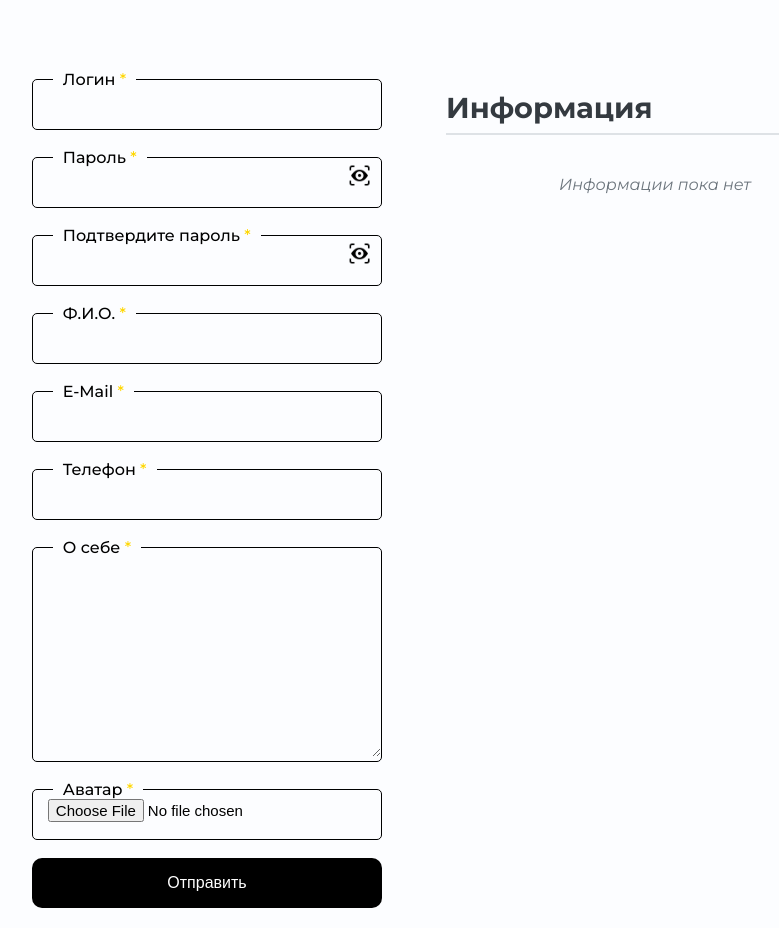
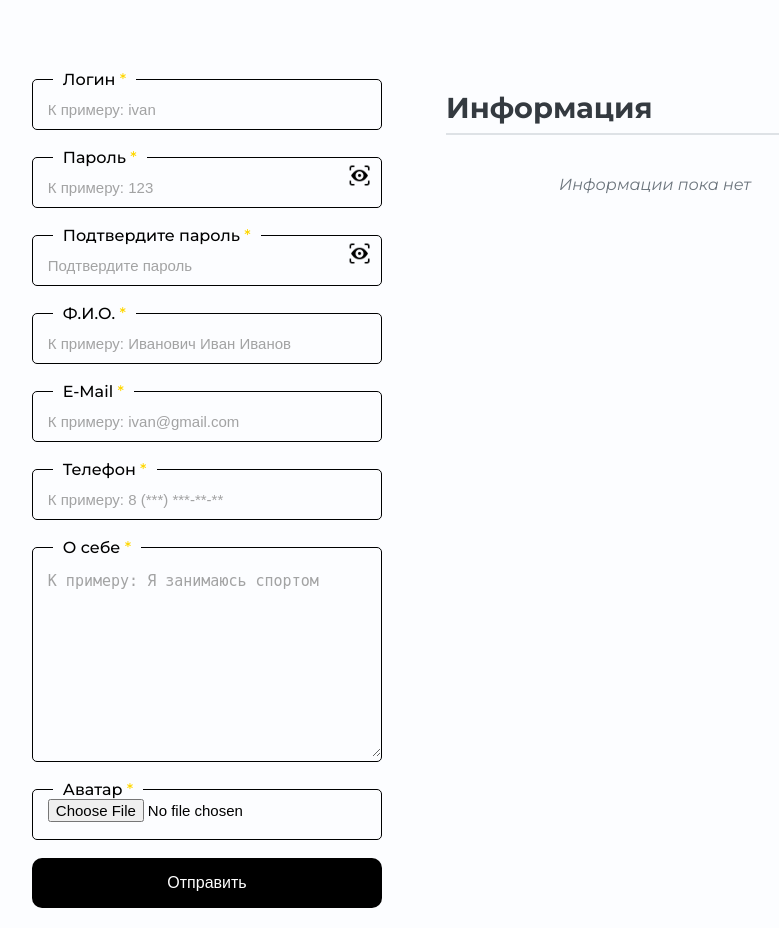
Before and after one commit to KUZURAKI/LVL-3, a Flask app: page / in a window 1280 px wide. Shown: the whole page, without its empty margins (209-988 px from the left). Run offline with Flask 3, Linux system fonts and the light colour scheme.

Commit message:
Update index.html

```diff
--- a/front/templates/index.html
+++ b/front/templates/index.html
@@ -18,7 +18,7 @@
               <div class="formGroup">
                 <fieldset>
                   <legend>Логин <span>*</span></legend>
-                  <input type="text" id="login" name="login" required />
+                  <input type="text" id="login" name="login" required placeholder="К примеру: ivan" />
                 </fieldset>
               </div>
 
@@ -29,6 +29,7 @@
                     type="password"
                     id="password"
                     name="password"
+                    placeholder="К примеру: 123"
                     required
                   />
                   <span class="togglePassword"
@@ -46,6 +47,7 @@
                     type="password"
                     id="confirm_password"
                     name="confirm_password"
+                    placeholder="Подтвердите пароль"
                     required
                   />
                   <span class="togglePassword"
@@ -59,28 +61,28 @@
               <div class="formGroup">
                 <fieldset>
                   <legend>Ф.И.О. <span>*</span></legend>
-                  <input type="text" id="full_name" name="full_name" required />
+                  <input type="text" id="full_name" name="full_name" required placeholder="К примеру: Иванович Иван Иванов" />
                 </fieldset>
               </div>
 
               <div class="formGroup">
                 <fieldset>
                   <legend>E-Mail <span>*</span></legend>
-                  <input type="email" id="email" name="email" required />
+                  <input type="email" id="email" name="email" required placeholder="К примеру: ivan@gmail.com" />
                 </fieldset>
               </div>
 
               <div class="formGroup">
                 <fieldset>
                   <legend>Телефон <span>*</span></legend>
-                  <input type="tel" id="phone" name="phone" required />
+                  <input type="tel" id="phone" name="phone" required placeholder="К примеру: 8 (***) ***-**-**" />
                 </fieldset>
               </div>
 
               <div class="formGroup">
                 <fieldset>
                   <legend>О себе <span>*</span></legend>
-                  <textarea id="about" name="about" required></textarea>
+                  <textarea id="about" name="about" required placeholder="К примеру: Я занимаюсь спортом"></textarea>
                 </fieldset>
               </div>
 
```
